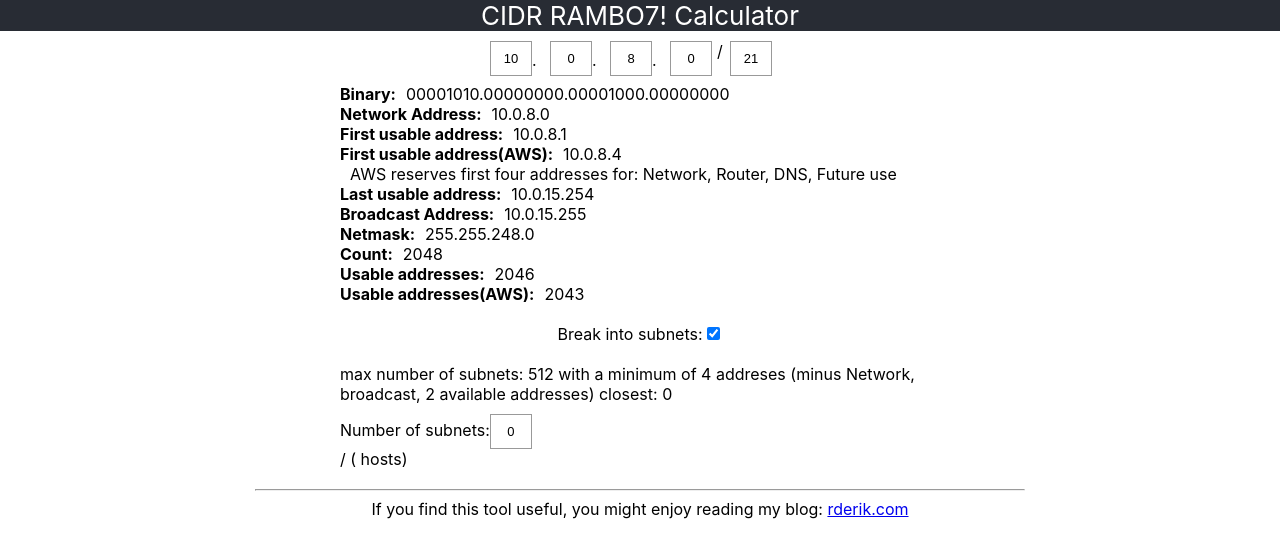
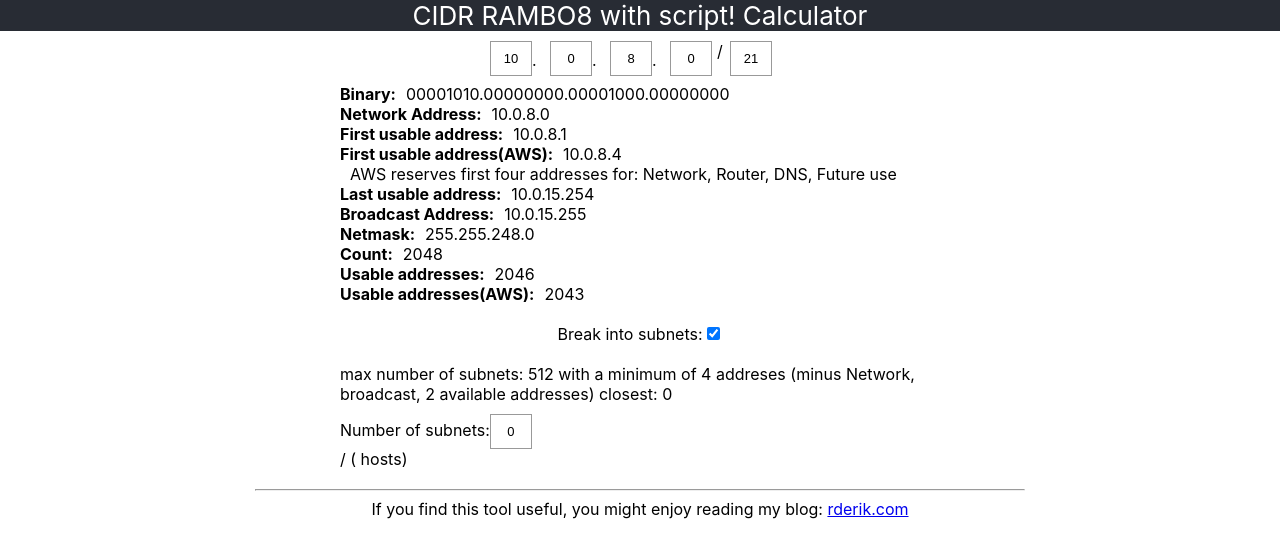
Before and after one commit to kabbansaah1/new1, a React (Create React App) app: page / in a window 1280 px wide. Shown: the top 558 px of the page. Built offline with nearby package versions, Linux system fonts and the light colour scheme.

Commit message:
8 with script

```diff
--- a/src/App.js
+++ b/src/App.js
@@ -5,7 +5,7 @@ function App() {
   return (
     <div className="App">
       <header className="App-header">
-        <div>CIDR RAMBO7! Calculator</div>
+        <div>CIDR RAMBO8 with script! Calculator</div>
       </header>
       <IPv4Addr />
       <footer>
```
